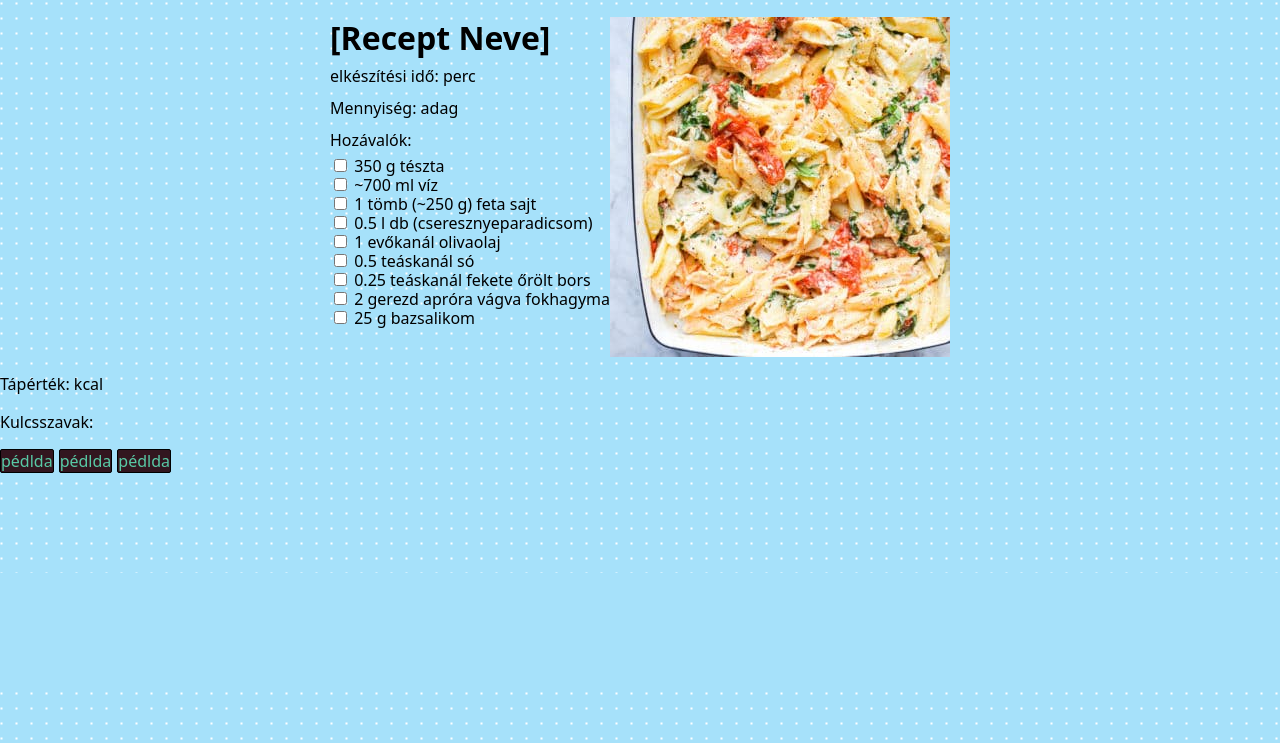
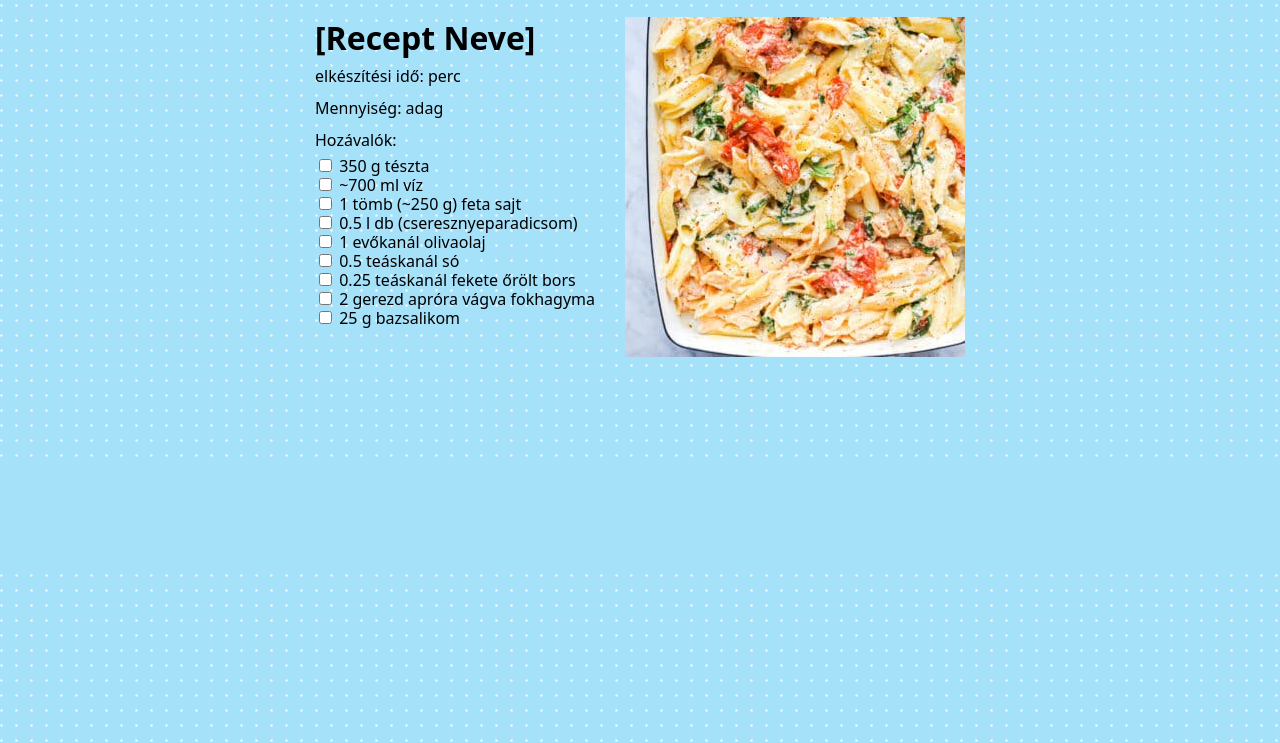
Before and after one commit to szabobenec/GastroGalaxy, a website: page public/html/recipefullview.html in a window 1280 px wide. Shown: the part 57-800 px from the top of the page. Drawn offline with Linux system fonts and the light colour scheme; no server answers.

Commit message:
fullview 1.2

```diff
--- a/public/css/recipefullview.css
+++ b/public/css/recipefullview.css
@@ -24,6 +24,7 @@ html {
 * {
     font-family: system-ui;
 }
+
 
 body {
     margin: 0;
@@ -84,10 +85,9 @@ header {
 
 .mainDiv {
     display: flex;
-    flex-direction: row;
+    flex-direction: column;
     width: fit-content;
     line-height: 0;
-    gap: 20px;
     margin: auto;
     padding-top: 20px;
 }
@@ -95,8 +95,17 @@ header {
 .mainDivHeader {
     display: flex;
     flex-direction: row;
+    width: fit-content;
+
+    gap: 30px;
+}
+
+.mainDivInstr{
+    display: flex;
+    flex-direction: column;
+    white-space: normal;
+    height: fit-content;
     width: 80%;
-    width: fit-content;
 }
 
 .mainDivContent {
@@ -104,6 +113,8 @@ header {
     flex-direction: column;
     width: 100%;
     width: fit-content;
+    word-wrap: break-word;
+    overflow-wrap: break-word;
 }
 
 #keywords
@@ -126,6 +137,8 @@ header {
     height: max-content;
 }
 
+
+
 .grow {
     transition: all 0.2s ease-in-out;
 }
--- a/public/html/recipefullview.html
+++ b/public/html/recipefullview.html
@@ -88,14 +88,25 @@
 
             <img src="../images/sultfeta-teszta.jpg" alt="">
         </div>
+
+        <!-- fos geci nem mukodik >:c
+         <div class="mainDivInstr">
+            <h2>Elkészítés</h2>
+            <p>1. Melegítsük elő a sütőt 200 °C-ra.</p>
+            <p>2. Tegyük a fetatömböt a tepsibe. - helyezzük a feta sajtblokkot a tál közepére.</p>
+            <p>3. Adjuk hozzá a tésztát és a vizet - tegyük a száraztésztát a sütőtálba (a feta tömb körül), öntsük rá a vizet a nyers tésztára, és óvatosan keverjük össze a tésztát és a vizet (ügyelve arra, hogy a tészta ne kerüljön a feta alá vagy tetejére), hogy az összes tészta elmerüljön a folyadékban.</p>
+            <p>4. Adjuk hozzá a cseresznyeparadicsomot, az EVOO-t, sót és borsot - szórjuk a cseresznyeparadicsomot a tészta tetejére, és locsoljunk meg mindent az EVOO-val, sóval és borssal.</p>
+            <p>5. Szorosan lefedjük + sütjük - a tepsit a lehető legszorosabban lefedjük fóliával, és 400 fokon 40 percig sütjük.</p>
+            <p>6. Adjuk hozzá a fokhagymát és a bazsalikomot + keverjük össze - miután befejeztük a sütést, vegyük le a fóliát, adjuk hozzá a felaprított fokhagymát és a friss bazsalikomot, és keverjünk össze mindent, amíg jól össze nem keveredik.</p>
+            <p>Tálalja és élvezze!</p>
+        </div>
+        -->
+
     </div>
 
-    <p>Tápérték: <span id="kaloria"></span> kcal</p>
+    <div>
 
-    <p>Kulcsszavak: </span></p>
-    <span id="keywords"><span class="pEx">pédlda</span><span class="pEx">pédlda</span><span
-            class="pEx">pédlda</span></span>
-
+    </div>
     <footer>
         <div class="footerStart"></div>
         <div class="footerEnd"></div>
```
